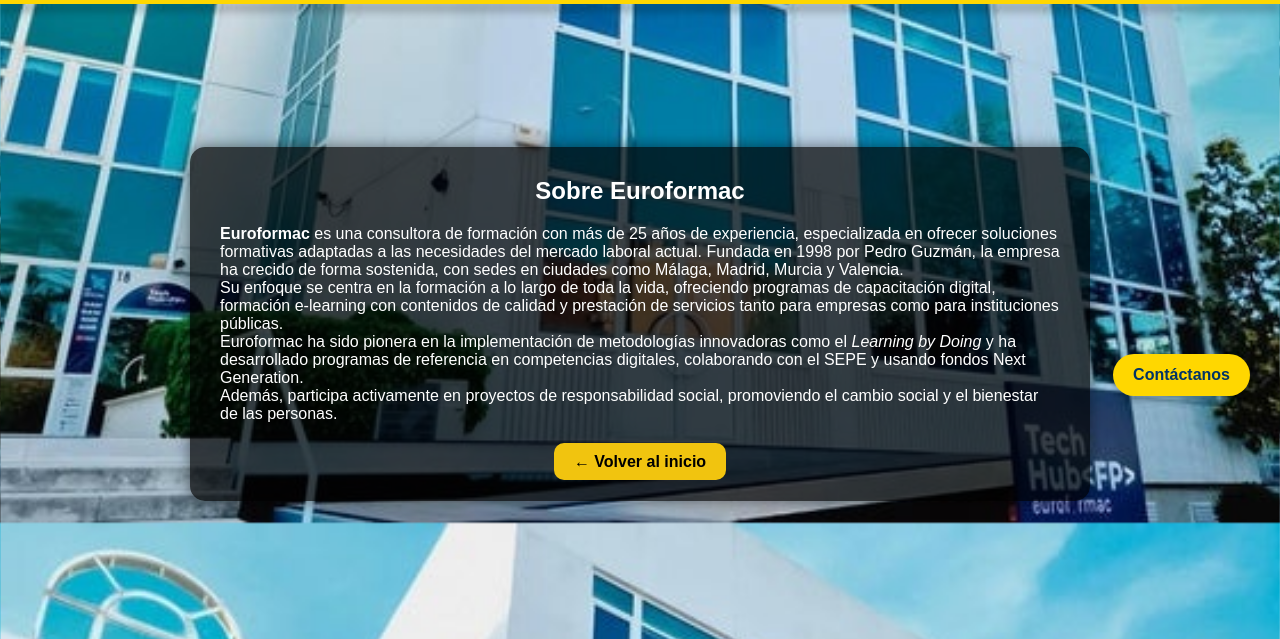
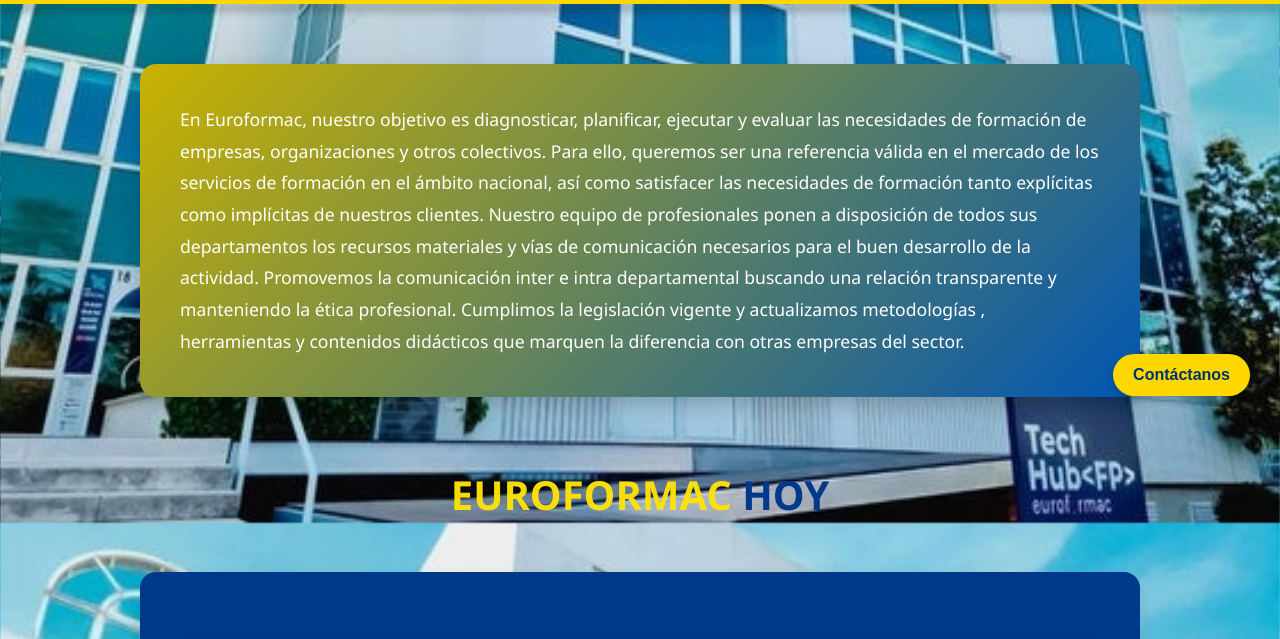
Before and after one commit to robertbrito1/web_practicas, a Django app: page /nosotros in a window 1280 px wide. Shown: the part 374-1013 px from the top of the page. Run offline with Django 5.2, Linux system fonts and the light colour scheme.

Commit message:
nosotros

```diff
--- /dev/null
+++ b/web_euroforma/Web/inicio/static/estilos/nosotros.css
@@ -0,0 +1,111 @@
+@keyframes fadeInUp {
+    0% {
+        opacity: 0;
+        transform: translateY(40px);
+    }
+    100% {
+        opacity: 1;
+        transform: translateY(0);
+    }
+}
+@keyframes fadeOutDown {
+    from {
+        opacity: 1;
+        transform: translateY(0);
+    }
+    to {
+        opacity: 0;
+        transform: translateY(40px);
+    }
+}
+
+.euroformac-card {
+    display: block;
+    max-width: 800px;
+    margin: 40px auto;
+    padding: 30px;
+    background: linear-gradient(135deg, #3b82f6, #9333ea);
+    color: white;
+    border-radius: 20px;
+    box-shadow: 0 10px 20px rgba(0, 0, 0, 0.15);
+    text-decoration: none;
+    transition: transform 1s ease, box-shadow 1s ease;
+
+    font-size: 1.3rem;
+    line-height: 1.8;
+
+    /* Animación de entrada */
+    opacity: 0;
+    animation: fadeInUp 1s ease-out forwards;
+}
+
+.euroformac-card strong {
+    font-size: 1.6rem;
+    display: block;
+    margin-bottom: 10px;
+}
+
+.euroformac-card:hover {
+    transform: scale(1.03);
+    box-shadow: 0 15px 25px rgba(0, 0, 0, 0.2);
+}
+.euroformac-card.visible {
+    animation: fadeInUp 1s ease-out forwards;
+}
+
+/* Salida */
+.euroformac-card.hidden {
+    animation: fadeOutDown 0.8s ease-in forwards;
+}
+
+/*parrafo y video de nuestro hoy*/
+.parrafo {
+    background: linear-gradient(135deg, #C9B200 0%, #0056b3 100%);
+    color: white;
+    padding: 40px;
+    border-radius: 16px;
+    font-family: 'Segoe UI', Tahoma, Geneva, Verdana, sans-serif;
+    font-size: 1.1rem;
+    line-height: 1.8;
+    box-shadow: 0 8px 20px rgba(0, 0, 0, 0.2);
+    margin-bottom: 40px;
+    transition: transform 0.4s ease;
+    margin: 60px auto;
+    max-width: 1000px;
+  }
+
+  .parrafo:hover {
+    transform: translateY(-5px);
+  }
+
+  .nuestro-hoy {
+    display: flex;
+    justify-content: center;
+    align-items: center;
+    background-color:  rgba(0, 56, 138, 1);
+    padding: 30px;
+    border-radius: 16px;
+    box-shadow: 0 6px 16px rgba(0, 0, 0, 0.1);
+    max-width: 1000px;
+    margin: 0 auto 40px auto;
+  }
+
+
+  .nuestro-hoy video {
+    max-width: 1000px;
+    border-radius: 12px;
+    box-shadow: 0 4px 12px rgba(0, 0, 0, 0.3);
+    margin: 40px auto;
+  }
+  .titulo-hoy {
+    font-size: 2.5rem;
+    font-family: 'Segoe UI', Tahoma, Geneva, Verdana, sans-serif;
+    text-align: center;
+
+
+    padding: 10px 20px;
+    border-radius: 10px;
+    width: fit-content;
+    margin: 40px auto;
+
+  }
--- a/web_euroforma/Web/inicio/static/estilos/pregunta.css
+++ b/web_euroforma/Web/inicio/static/estilos/pregunta.css
@@ -106,6 +106,7 @@ a:hover {
   transition: transform 0.3s ease, box-shadow 0.3s ease;
   opacity: 0;
   transform: translateY(40px);
+  transition: opacity 1s ease, transform 1s ease;
 }
 
 .faq-category.visible {
@@ -153,13 +154,13 @@ a:hover {
     text-align: center;
     font-size: 2.5rem;
     color: white;
-    background: linear-gradient(90deg, #f39c12, #e67e22);
+    background: linear-gradient(90deg, #0f87f7, #c9c504dc);
     padding: 15px 30px;
     border-radius: 12px;
     box-shadow: 0 4px 10px rgba(0, 0, 0, 0.3);
     opacity: 0;
     transform: translateY(-30px);
-    transition: opacity 0.6s ease, transform 0.6s ease;
+    transition: opacity 1s ease, transform 1s ease;
     font-family: 'Segoe UI', Tahoma, Geneva, Verdana, sans-serif;
     letter-spacing: 1px;
     width: fit-content;
@@ -170,3 +171,7 @@ a:hover {
     opacity: 1;
     transform: translateY(0);
 }
+.faq-category.invisible {
+  opacity: 0;
+  transform: translateY(40px);
+}
--- a/web_euroforma/Web/inicio/static/estilos/reseña.css
+++ b/web_euroforma/Web/inicio/static/estilos/reseña.css
@@ -5,7 +5,7 @@
     margin: 20px auto;
     padding: 20px;
     opacity: 0;
-    transition: opacity 0.5s ease-in-out, transform 0.5s ease-in-out;
+    transition: opacity 1s ease-in-out, transform 1s ease-in-out;
     transform: translateY(50px);
     will-change: opacity, transform;
     background-color: rgba(0, 0, 0, 0.5); /* Negro con 50% de opacidad */
--- a/web_euroforma/Web/inicio/static/jv/scroll-animation.js
+++ b/web_euroforma/Web/inicio/static/jv/scroll-animation.js
@@ -43,16 +43,34 @@ function toggleFAQVisibility() {
         }
     });
 }
+function toggleEuroformacVisibility() {
+    const euroCard = document.querySelector('.euroformac-card');
+    if (!euroCard) return;
+
+    if (isElementInViewport(euroCard)) {
+        if (!euroCard.classList.contains('visible')) {
+            euroCard.classList.remove('hidden');
+            euroCard.classList.add('visible');
+        }
+    } else {
+        if (!euroCard.classList.contains('hidden')) {
+            euroCard.classList.remove('visible');
+            euroCard.classList.add('hidden');
+        }
+    }
+}
 
 // Escuchar scroll y cargar
 window.addEventListener('scroll', () => {
     toggleVisibilityOnScroll();
     toggleTitleVisibility();
     toggleFAQVisibility();
+    toggleEuroformacVisibility();
 });
 
 window.addEventListener('load', () => {
     toggleVisibilityOnScroll();
     toggleTitleVisibility();
     toggleFAQVisibility();
+    toggleEuroformacVisibility();
 });
--- a/web_euroforma/Web/inicio/templates/base.html
+++ b/web_euroforma/Web/inicio/templates/base.html
@@ -13,6 +13,7 @@
     <link rel="stylesheet" href="{% static 'estilos/inicio.css' %}">
     <link rel="stylesheet" href="{% static 'estilos/pregunta.css' %}">
     <link rel="stylesheet" href="{% static 'estilos/reseña.css' %}">
+    <link rel="stylesheet" href="{% static 'estilos/nosotros.css' %}">
     {% block head %}
     {% endblock %}
 </head>
@@ -39,7 +40,7 @@
                     <a href="{% url 'inicio' %}" class="logo">FP EUROFORMAC</a>
                     <ul class="menu">
                         <li><a href="#cursos">RSC</a></li>
-                        <li><a href="{% url 'nosotros' %}">Sobre Nosotros</a></li>
+
                         <li><a href="{% url 'equipo' %}">Nuestro equipo</a></li>
                     </ul>
                 </div>
--- a/web_euroforma/Web/inicio/templates/inicio.html
+++ b/web_euroforma/Web/inicio/templates/inicio.html
@@ -3,9 +3,13 @@
 
 {% block content %}
 
+
 <h1 class="faq-title">sobre nosotros</h1>
 
 
+<a href="{% url 'nosotros' %}" class="euroformac-card">
+    <strong>Euroformac</strong> es una consultora de formación con más de 25 años de experiencia, especializada en ofrecer soluciones formativas adaptadas a las necesidades del mercado laboral actual. Fundada en 1998 por Pedro Guzmán, la empresa ha crecido de forma sostenida, con sedes en ciudades como Málaga, Madrid, Murcia y Valencia.
+</a>
 
 <!-- Apartado de las preguntas frecuentes (FAQ) -->
 <h2 class="faq-title">Preguntas frecuentes</h2>
--- a/web_euroforma/Web/inicio/templates/nosotros.html
+++ b/web_euroforma/Web/inicio/templates/nosotros.html
@@ -2,35 +2,33 @@
 {% load static %}
 
 {% block content %}
-  <div style="display: flex; justify-content: center; align-items: center; min-height: 80vh;">
-    <div style="
-        background-color: rgba(0, 0, 0, 0.7);
-        color: #fff;
-        padding: 30px;
-        border-radius: 15px;
-        max-width: 900px;
-        box-shadow: 0 0 15px rgba(0, 0, 0, 0.5);
-    ">
-      <h2 style="text-align: center; margin-bottom: 20px;">Sobre Euroformac</h2>
 
-      <p><strong>Euroformac</strong> es una consultora de formación con más de 25 años de experiencia, especializada en ofrecer soluciones formativas adaptadas a las necesidades del mercado laboral actual. Fundada en 1998 por Pedro Guzmán, la empresa ha crecido de forma sostenida, con sedes en ciudades como Málaga, Madrid, Murcia y Valencia.</p>
 
-      <p>Su enfoque se centra en la formación a lo largo de toda la vida, ofreciendo programas de capacitación digital, formación e-learning con contenidos de calidad y prestación de servicios tanto para empresas como para instituciones públicas.</p>
 
-      <p>Euroformac ha sido pionera en la implementación de metodologías innovadoras como el <em>Learning by Doing</em> y ha desarrollado programas de referencia en competencias digitales, colaborando con el SEPE y usando fondos Next Generation.</p>
+      <div class="parrafo">
+      <p>En Euroformac, nuestro objetivo es diagnosticar, planificar, ejecutar y evaluar las necesidades de formación de empresas, organizaciones y otros colectivos.
 
-      <p>Además, participa activamente en proyectos de responsabilidad social, promoviendo el cambio social y el bienestar de las personas.</p>
+        Para ello, queremos ser una referencia válida en el mercado de los servicios de formación en el ámbito nacional, así como satisfacer las necesidades de formación tanto explícitas como implícitas de nuestros clientes.
 
-      <div style="text-align: center; margin-top: 30px;">
-        <a href="{% url 'inicio' %}" style="
-          background-color: #f1c40f;
-          color: black;
-          padding: 10px 20px;
-          border-radius: 10px;
-          text-decoration: none;
-          font-weight: bold;
-        ">← Volver al inicio</a>
-      </div>
+        Nuestro equipo de profesionales ponen a disposición de todos sus departamentos los recursos materiales y vías de comunicación necesarios para el buen desarrollo de la actividad.
+        Promovemos la comunicación inter e intra departamental buscando una relación transparente y manteniendo la ética profesional. Cumplimos la legislación vigente y actualizamos metodologías
+        , herramientas y contenidos didácticos que marquen la diferencia con otras empresas del sector. </p>
+
+
+
     </div>
-  </div>
+
+    <h1 class="titulo-hoy">
+      <span style="color: rgba(255, 226, 3, 0.966);">EUROFORMAC</span> <span style="color: rgba(0, 56, 138, 1)">HOY</span>
+    </h1>
+
+    <div class="nuestro-hoy">
+
+        <video autoplay muted loop playsinline>
+            <source src="{% static 'videos/video-conocenos.mp4' %}" type="video/mp4">
+            Tu navegador no soporta la etiqueta de video.
+        </video>
+    </div>
+
+
 {% endblock %}
```
Also changed, not shown: 1 other file.
